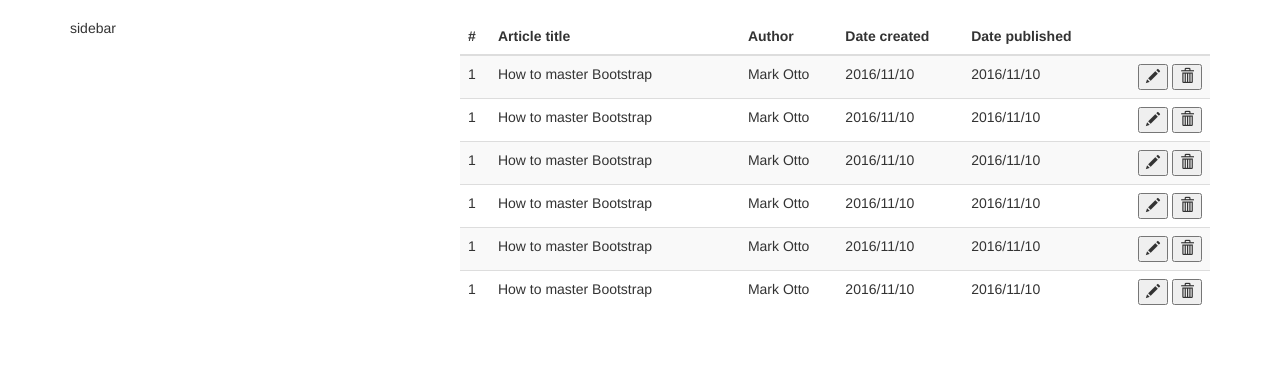
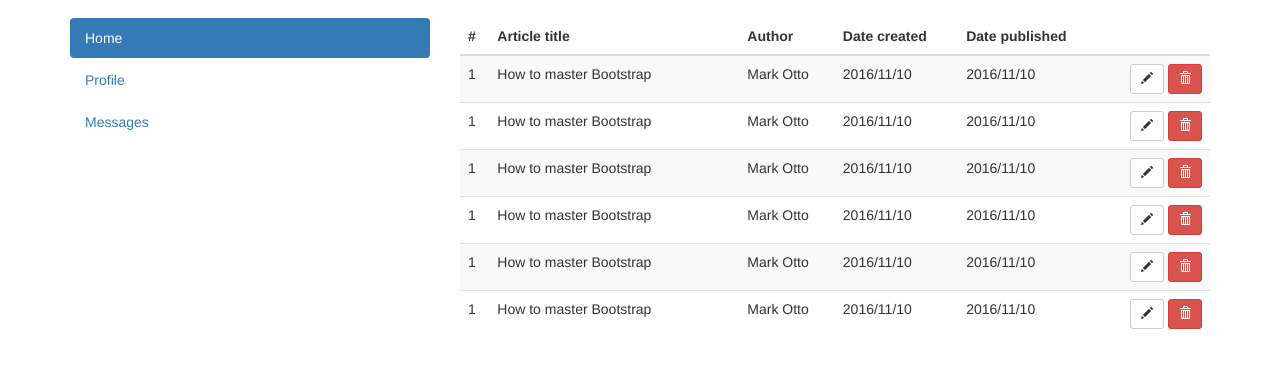
Before and after one commit to adamkudrna/bootstrap-2016-11-10, a plain HTML site: page index.html in a window 1280 px wide. Shown: the part 53-420 px from the top of the page. Drawn offline with nearby package versions, Linux system fonts and the light colour scheme.

Commit message:
Add buttons and secondary navigation

```diff
--- a/index.html
+++ b/index.html
@@ -113,10 +113,10 @@
                                 <td>2016/11/10</td>
                                 <td>2016/11/10</td>
                                 <td class="text-right text-nowrap">
-                                    <button type="button" title="Edit">
+                                    <button type="button" class="btn btn-default btn-sm" title="Edit">
                                         <span class="glyphicon glyphicon-pencil" aria-hidden="true"></span>
                                     </button>
-                                    <button type="button" title="Delete">
+                                    <button type="button" class="btn btn-danger btn-sm" title="Delete">
                                         <span class="glyphicon glyphicon-trash" aria-hidden="true"></span>
                                     </button>
                                 </td>
@@ -128,10 +128,10 @@
                                 <td>2016/11/10</td>
                                 <td>2016/11/10</td>
                                 <td class="text-right text-nowrap">
-                                    <button type="button" title="Edit">
+                                    <button type="button" class="btn btn-default btn-sm" title="Edit">
                                         <span class="glyphicon glyphicon-pencil" aria-hidden="true"></span>
                                     </button>
-                                    <button type="button" title="Delete">
+                                    <button type="button" class="btn btn-danger btn-sm" title="Delete">
                                         <span class="glyphicon glyphicon-trash" aria-hidden="true"></span>
                                     </button>
                                 </td>
@@ -143,10 +143,10 @@
                                 <td>2016/11/10</td>
                                 <td>2016/11/10</td>
                                 <td class="text-right text-nowrap">
-                                    <button type="button" title="Edit">
+                                    <button type="button" class="btn btn-default btn-sm" title="Edit">
                                         <span class="glyphicon glyphicon-pencil" aria-hidden="true"></span>
                                     </button>
-                                    <button type="button" title="Delete">
+                                    <button type="button" class="btn btn-danger btn-sm" title="Delete">
                                         <span class="glyphicon glyphicon-trash" aria-hidden="true"></span>
                                     </button>
                                 </td>
@@ -158,10 +158,10 @@
                                 <td>2016/11/10</td>
                                 <td>2016/11/10</td>
                                 <td class="text-right text-nowrap">
-                                    <button type="button" title="Edit">
+                                    <button type="button" class="btn btn-default btn-sm" title="Edit">
                                         <span class="glyphicon glyphicon-pencil" aria-hidden="true"></span>
                                     </button>
-                                    <button type="button" title="Delete">
+                                    <button type="button" class="btn btn-danger btn-sm" title="Delete">
                                         <span class="glyphicon glyphicon-trash" aria-hidden="true"></span>
                                     </button>
                                 </td>
@@ -173,10 +173,10 @@
                                 <td>2016/11/10</td>
                                 <td>2016/11/10</td>
                                 <td class="text-right text-nowrap">
-                                    <button type="button" title="Edit">
+                                    <button type="button" class="btn btn-default btn-sm" title="Edit">
                                         <span class="glyphicon glyphicon-pencil" aria-hidden="true"></span>
                                     </button>
-                                    <button type="button" title="Delete">
+                                    <button type="button" class="btn btn-danger btn-sm" title="Delete">
                                         <span class="glyphicon glyphicon-trash" aria-hidden="true"></span>
                                     </button>
                                 </td>
@@ -188,10 +188,10 @@
                                 <td>2016/11/10</td>
                                 <td>2016/11/10</td>
                                 <td class="text-right text-nowrap">
-                                    <button type="button" title="Edit">
+                                    <button type="button" class="btn btn-default btn-sm" title="Edit">
                                         <span class="glyphicon glyphicon-pencil" aria-hidden="true"></span>
                                     </button>
-                                    <button type="button" title="Delete">
+                                    <button type="button" class="btn btn-danger btn-sm" title="Delete">
                                         <span class="glyphicon glyphicon-trash" aria-hidden="true"></span>
                                     </button>
                                 </td>
@@ -203,7 +203,11 @@
             </div>
             <aside class="col-sm-4 col-sm-pull-8">
 
-                sidebar
+                <ul class="nav nav-pills nav-stacked">
+                    <li role="presentation" class="active"><a href="#">Home</a></li>
+                    <li role="presentation"><a href="#">Profile</a></li>
+                    <li role="presentation"><a href="#">Messages</a></li>
+                </ul>
 
             </aside>
         </div>
```
